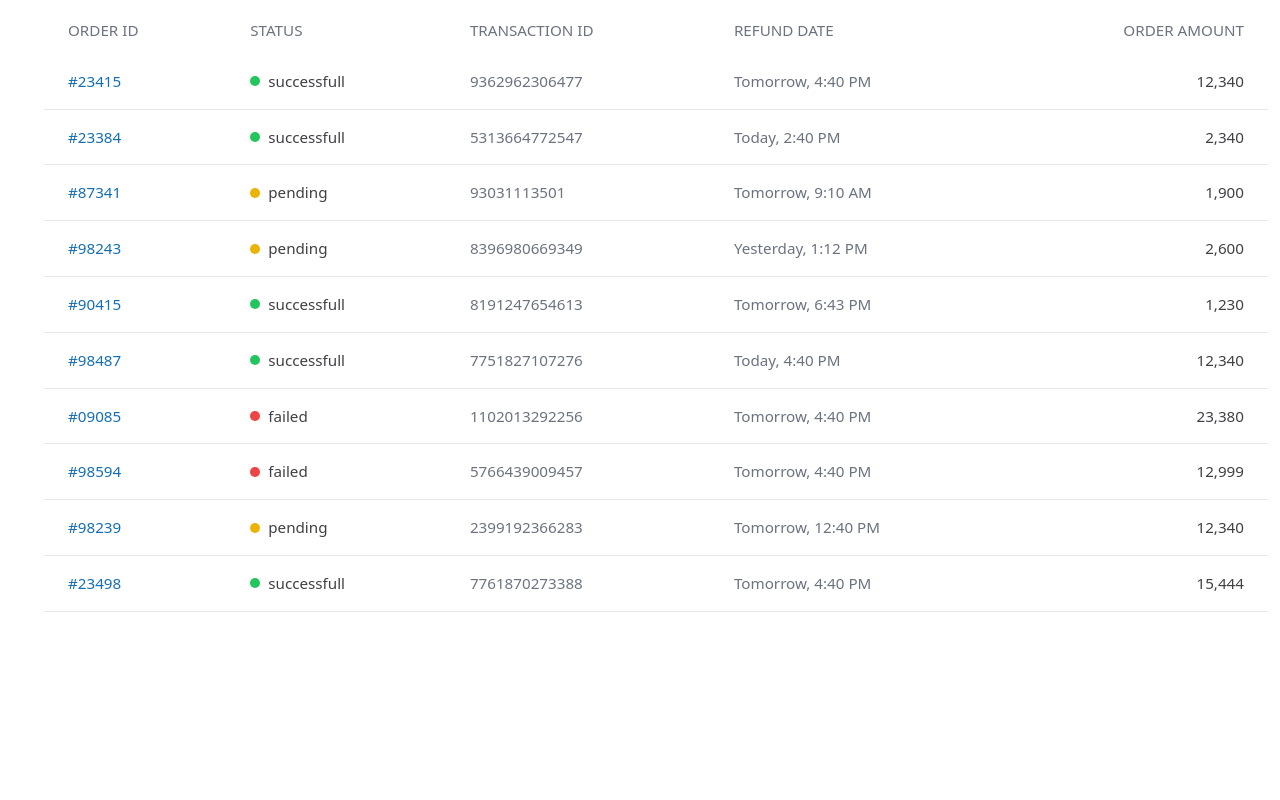
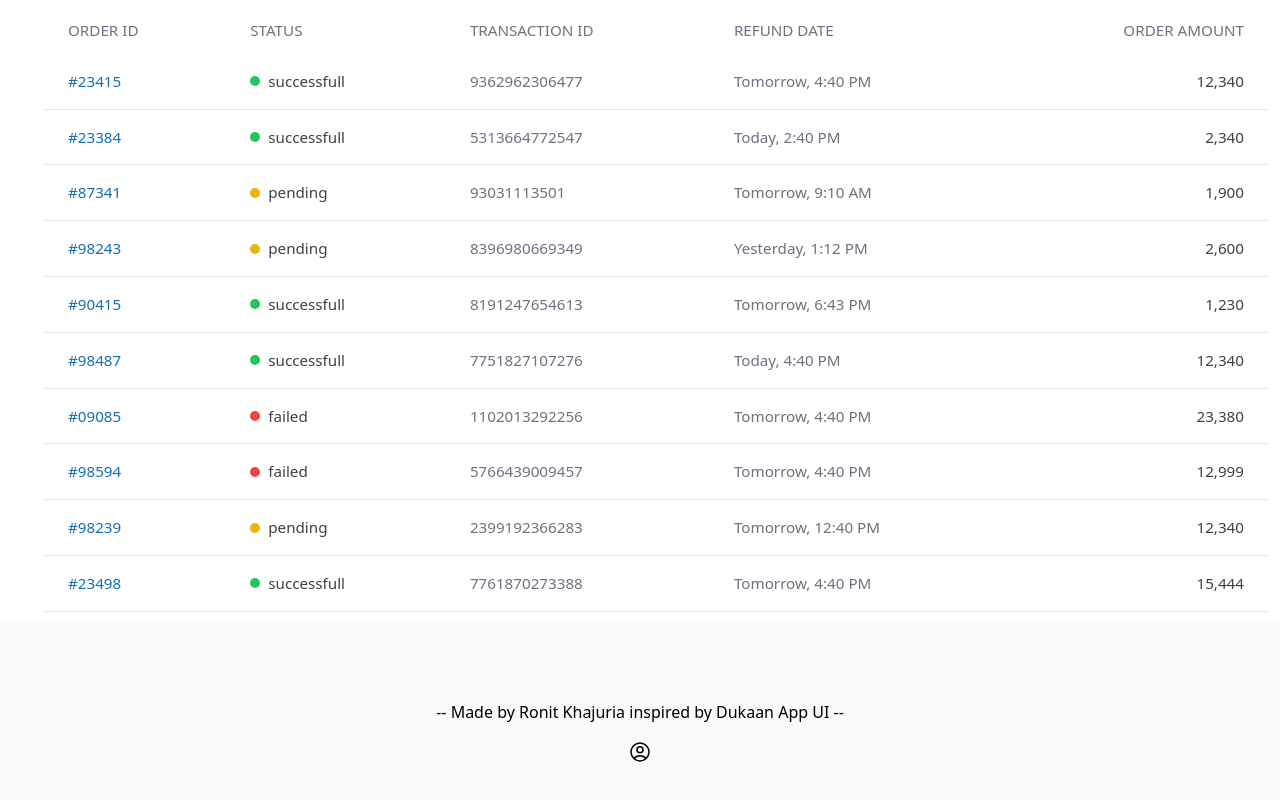
Before and after one commit to ronitsharma03/100xDevs-cohort-code, a React (Vite) app in the folder week 8.2/dukaan-tailwind/: page / in a window 1280 px wide. Shown: the part 551-1351 px from the top of the page. Before the commit the page ends 1171 px from the top, so only its background shows below. Built offline with nearby package versions, Linux system fonts and the light colour scheme.

Commit message:
Added footer

```diff
--- a/week 8.2/dukaan-tailwind/src/App.jsx
+++ b/week 8.2/dukaan-tailwind/src/App.jsx
@@ -1,13 +1,15 @@
 import { Cards } from "./components/Cards"
 import { Appbar } from "./components/Appbar"
 import { Table } from "./components/Table"
+import { Footer } from "./components/footer"
 
 function App() {
   return (
     <div>
       <Appbar />
       <Cards />
-      <Table status="successfull"/>
+      <Table />
+      <Footer />
     </div>
   )
 }
--- /dev/null
+++ b/week 8.2/dukaan-tailwind/src/components/footer.jsx
@@ -0,0 +1,17 @@
+
+export const Footer = () => {
+    return (
+        <div className="bg-snow-500 p-20 flex justify-center items-center flex-col gap-4">
+            <div>
+                -- Made by <a href="https://twitter.com/devxronit">Ronit Khajuria</a> inspired by Dukaan App UI --
+            </div>
+            <div>
+                <a href="https://github.com/ronitsharma03/100xDevs-cohort-code/tree/main/week%208.2/dukaan-tailwind"><svg xmlns="http://www.w3.org/2000/svg" fill="none" viewBox="0 0 24 24" stroke-width="1.5" stroke="currentColor" class="w-6 h-6">
+                    <path stroke-linecap="round" stroke-linejoin="round" d="M17.982 18.725A7.488 7.488 0 0 0 12 15.75a7.488 7.488 0 0 0-5.982 2.975m11.963 0a9 9 0 1 0-11.963 0m11.963 0A8.966 8.966 0 0 1 12 21a8.966 8.966 0 0 1-5.982-2.275M15 9.75a3 3 0 1 1-6 0 3 3 0 0 1 6 0Z" />
+                </svg>
+                </a>
+
+            </div>
+        </div>
+    )
+}
```
